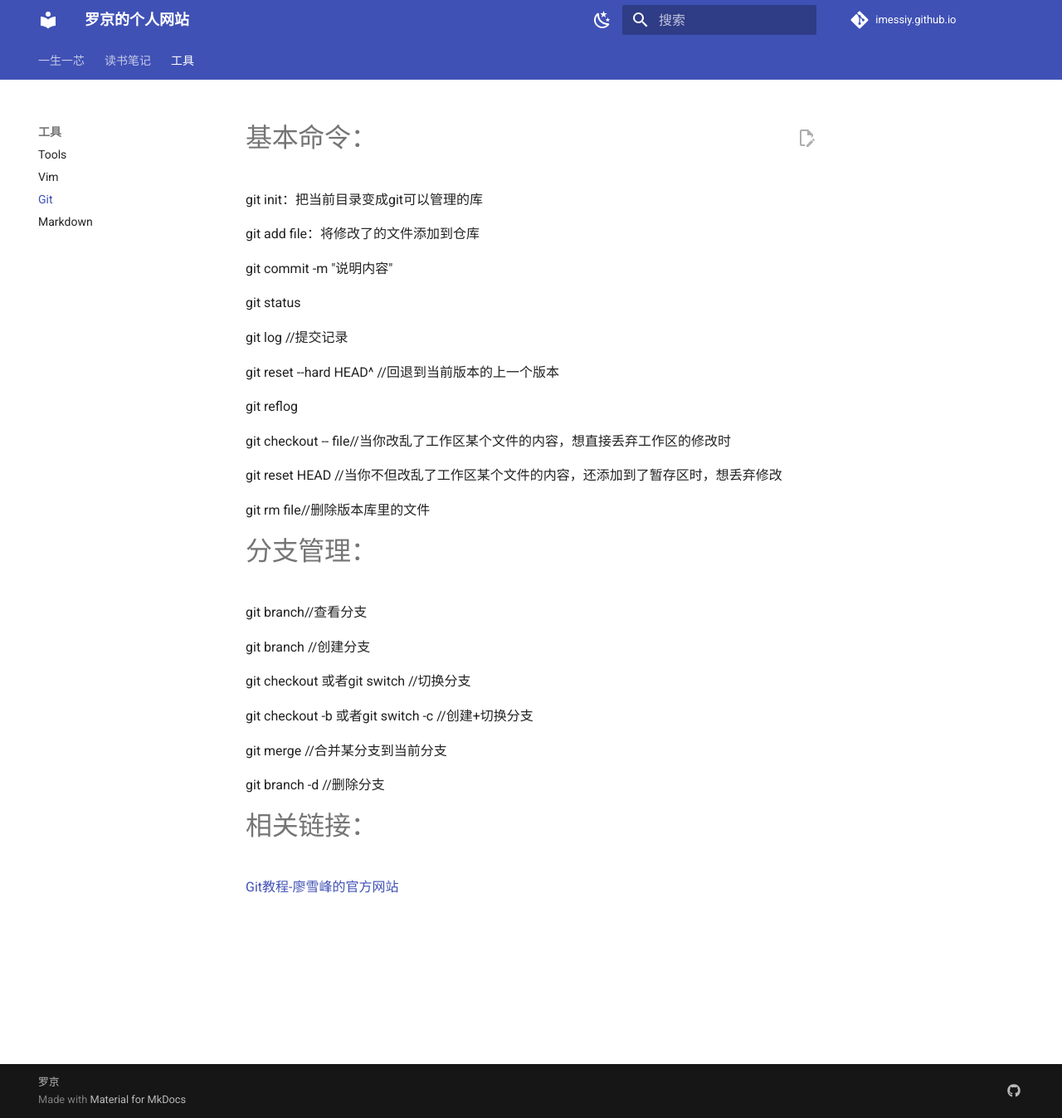
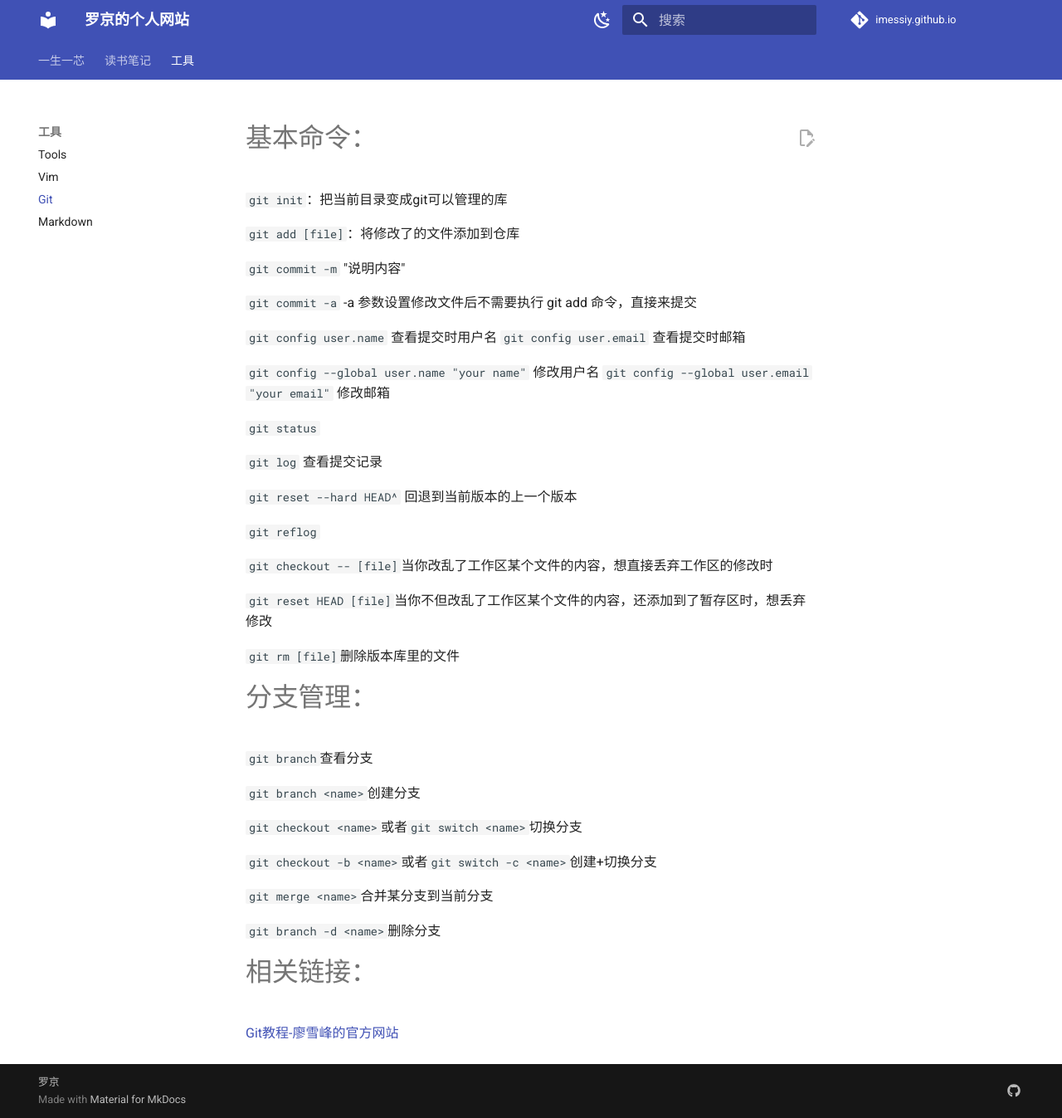
Before and after one commit to imessiy/Luo-Jing.github.io, an MkDocs documentation site: the page built from docs/TOOLS/git.md, in a window 1280 px wide and 1347 px high. Shown: the whole window at 83% size. Built offline with MkDocs 1.6.1 and Material for MkDocs 9.7.7, drawn with Linux system fonts in a browser that asks for light colours; comment, search, counter and statistics services are not loaded.

Commit message:
edit git.md

```diff
--- a/docs/TOOLS/git.md
+++ b/docs/TOOLS/git.md
@@ -1,36 +1,45 @@
 # 基本命令：
-git init：把当前目录变成git可以管理的库
+`git init`：把当前目录变成git可以管理的库
 
-git add file：将修改了的文件添加到仓库
+`git add [file]`：将修改了的文件添加到仓库
 
-git commit -m "说明内容"
+`git commit -m` "说明内容"
 
-git status
+`git commit -a` -a 参数设置修改文件后不需要执行 git add 命令，直接来提交
 
-git log	//提交记录
+`git config user.name` 查看提交时用户名
+`git config user.email` 查看提交时邮箱
 
-git reset --hard HEAD^ //回退到当前版本的上一个版本
+`git config --global user.name "your name"` 修改用户名
+`git config --global user.email "your email"` 修改邮箱
 
-git reflog
 
-git checkout -- file//当你改乱了工作区某个文件的内容，想直接丢弃工作区的修改时
+`git status`
 
-git reset HEAD <file>//当你不但改乱了工作区某个文件的内容，还添加到了暂存区时，想丢弃修改
+`git log` 查看提交记录
 
-git rm file//删除版本库里的文件
+`git reset --hard HEAD^` 回退到当前版本的上一个版本
+
+`git reflog`
+
+`git checkout -- [file]`当你改乱了工作区某个文件的内容，想直接丢弃工作区的修改时
+
+`git reset HEAD [file]`当你不但改乱了工作区某个文件的内容，还添加到了暂存区时，想丢弃修改
+
+`git rm [file]`删除版本库里的文件
 
 # 分支管理：
-git branch//查看分支
+`git branch`查看分支
 
-git branch <name>//创建分支
+`git branch <name>`创建分支
 
-git checkout <name>或者git switch <name>//切换分支
+`git checkout <name>`或者`git switch <name>`切换分支
 
-git checkout -b <name>或者git switch -c <name>//创建+切换分支
+`git checkout -b <name>`或者`git switch -c <name>`创建+切换分支
 
-git merge <name>//合并某分支到当前分支
+`git merge <name>`合并某分支到当前分支
 
-git branch -d <name>//删除分支
+`git branch -d <name>`删除分支
 
 # 相关链接：
 [Git教程-廖雪峰的官方网站](https://www.liaoxuefeng.com/wiki/896043488029600)
```
